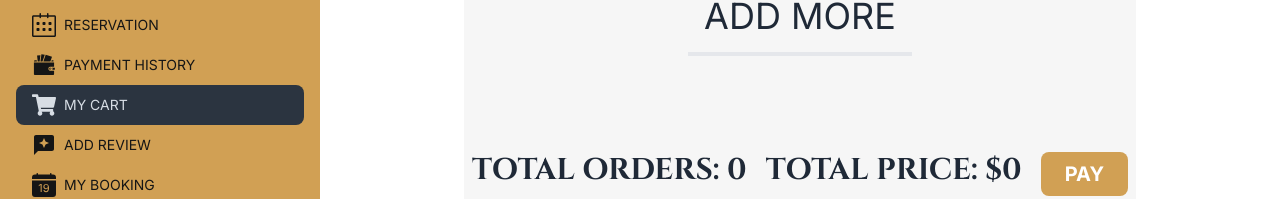
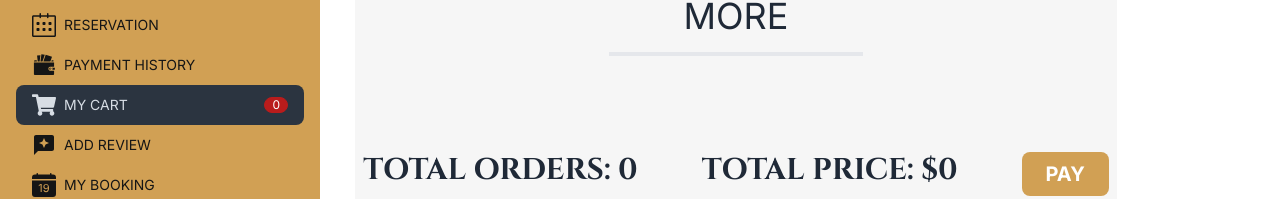
Before and after one commit to galibmia/bistro-boss-client, a React (Vite) app: page /dashboard/myCart in a window 1280 px wide. Shown: the part 176-375 px from the top of the page. Built offline with nearby package versions, Linux system fonts and the light colour scheme; no server answers.

Commit message:
Cart item delete option implement using api

```diff
--- a/src/Layout/Dashboard.jsx
+++ b/src/Layout/Dashboard.jsx
@@ -6,11 +6,13 @@ import { BsFillCalendarDateFill } from "react-icons/bs";
 import { FaShoppingCart, FaShoppingBag } from "react-icons/fa";
 import { MdReviews, MdEmail, MdMenu } from "react-icons/md";
 import { AiFillHome } from "react-icons/ai";
+import useCart from '../hooks/useCart';
 
 
 
 
 const Dashboard = () => {
+    const [cart] = useCart();
     return (
         <div className="drawer lg:drawer-open">
             <input id="my-drawer-2" type="checkbox" className="drawer-toggle" />
@@ -21,7 +23,7 @@ const Dashboard = () => {
                     Open drawer
                 </label>
             </div>
-            <div className="drawer-side bg-[#D1A054] text-[#151515] fixed">
+            <div className="drawer-side bg-[#D1A054] text-[#151515]">
                 <label htmlFor="my-drawer-2" aria-label="close sidebar" className="drawer-overlay"></label>
                 <h1 className='w-4/5 mx-auto my-8'>
                     <span className='cinzel-font text-xl md:text-[32px] font-black text-black'>BISTRO BOSS</span> <br /> <span className='cinzel-font font-semibold text-xl md:text-2xl text-black tracking-widest md:tracking-custom'>Restaurant</span>
@@ -31,7 +33,9 @@ const Dashboard = () => {
                     <li className='uppercase cinzel-font'><NavLink to='/dashboard/home'><AiFillHome className='text-2xl' /> User Home</NavLink></li>
                     <li className='uppercase cinzel-font'><NavLink to='/dashboard/reservation'><SlCalender className='text-2xl' /> Reservation </NavLink></li>
                     <li className='uppercase cinzel-font'><NavLink to='/dashboard/payment'><GiWallet className='text-2xl' /> Payment History</NavLink></li>
-                    <li className='uppercase cinzel-font'><NavLink to='/dashboard/myCart'><FaShoppingCart className='text-2xl' /> My Cart</NavLink></li>
+                    <li className='uppercase cinzel-font'><NavLink to='/dashboard/myCart'><FaShoppingCart className='text-2xl' /> My Cart
+                    <span className="badge badge-sm indicator-item bg-red-700 text-white border-red-700">{cart?.length}</span>
+                    </NavLink></li>
                     <li className='uppercase cinzel-font'><NavLink to='/dashboard/review'><MdReviews className='text-2xl' /> Add Review</NavLink></li>
                     <li className='uppercase cinzel-font'><NavLink to='/dashboard/booking'><BsFillCalendarDateFill className='text-2xl' /> My Booking</NavLink></li>
 
--- a/src/index.css
+++ b/src/index.css
@@ -13,3 +13,10 @@
   font-optical-sizing: auto;
   font-style: normal;
 }
+.drawer-side{
+  position: fixed !important;
+}
+.drawer{
+  width: 85%;
+  margin-left: 15%;
+}
--- a/src/pages/Dashboard/MyCart/MyCart.jsx
+++ b/src/pages/Dashboard/MyCart/MyCart.jsx
@@ -3,12 +3,44 @@ import useCart from '../../../hooks/useCart';
 import SectionTitle from '../../../components/SectionTitle/SectionTitle';
 import { Helmet } from 'react-helmet-async';
 import { RiDeleteBin6Line } from "react-icons/ri";
+import Swal from 'sweetalert2';
 
 
 const MyCart = () => {
-    const [cart] = useCart();
+    const [cart, refetch] = useCart();
 
     const total = cart.reduce((sum, item) => item.price + sum, 0);
+
+    const handleDeleteItem = (id) => {
+
+        Swal.fire({
+            title: "Are you sure?",
+            text: "You want to delete this item?",
+            icon: "warning",
+            showCancelButton: true,
+            confirmButtonColor: "#3085d6",
+            cancelButtonColor: "#d33",
+            confirmButtonText: "Yes, delete it!"
+        }).then((result) => {
+            if (result.isConfirmed) {
+                fetch(`http://localhost:5000/carts/${id}`, {
+                    method: 'DELETE'
+                })
+                    .then(res => res.json())
+                    .then(data => {
+                        if (data.deletedCount > 0) {
+                            refetch();
+                            Swal.fire({
+                                title: "Deleted!",
+                                text: "Item has been deleted.",
+                                icon: "success"
+                            });
+                        }
+                    })
+            }
+        });
+
+    }
 
     return (
         <div className='mb-20'>
@@ -60,7 +92,7 @@ const MyCart = () => {
                                         <td className="text-[#737373]">
                                             ${item.price}
                                         </td>
-                                        <td><button className='bg-red-600 text-white p-3 text-2xl rounded-lg'><RiDeleteBin6Line /></button></td>
+                                        <td><button onClick={() => handleDeleteItem(item._id)} className='bg-red-600 text-white p-3 text-2xl rounded-lg'><RiDeleteBin6Line /></button></td>
                                     </tr>
                                 ))
 
```
